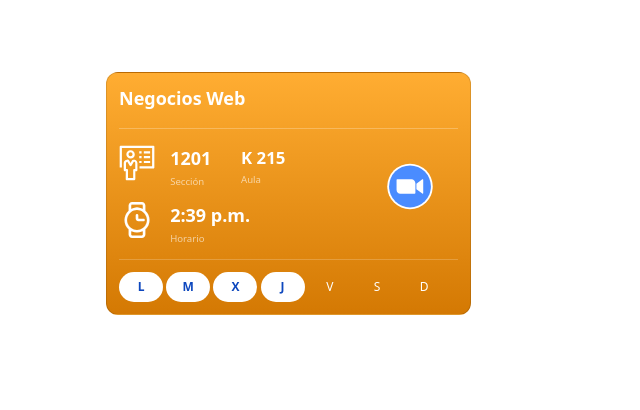
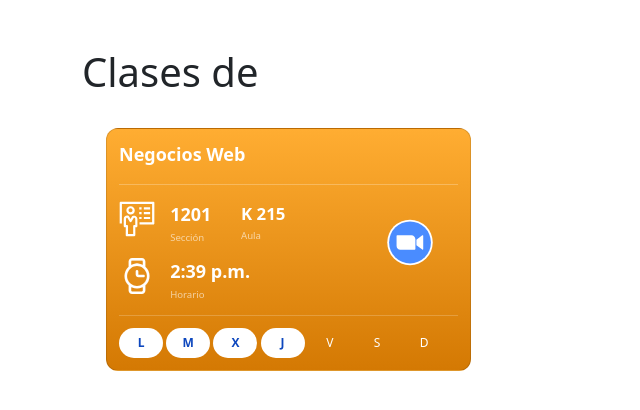
Before and after one commit to AmadeusLiz/GestorAcademico, a Django app: template app_academico/templates/academico/clasesMatriculadas.html in a window 1280 px wide. Shown: the part 66-476 px from the top of the page, without its empty margins (0-640 px from the left). Run offline with Django 3.2, Linux system fonts and the light colour scheme; the template is opened without the code that fills it: values that come from a table or form of the project are taken from there, others are empty; data comes from the database, SQL or seed files in the repository; some libraries are stand-ins or nearby versions.

Commit message:
titulo en clases matriculadas

```diff
--- a/app_academico/templates/academico/clasesMatriculadas.html
+++ b/app_academico/templates/academico/clasesMatriculadas.html
@@ -18,21 +18,22 @@
         <a class="nav-link"href="{% url 'academico:clasesdocente' %}" >Boleta</a>
 
     {% else %}
-        <a class="nav-link"href="{% url 'academico:notas' %}" >Notas</a>
-        <a class="nav-link"href="{% url 'academico:editar_perfil_alumnos' %}" >Perfil</a>
-        <a class="nav-link"href="{% url 'academico:clasesMatricula' %}" >Clases</a>
-        <a class="nav-link"href="{% url 'academico:boletaAlumno' %}" >Boleta</a>
-        <a class="nav-link"href="{% url 'academico:ofertaAlumno' %}" >Matricula</a>
+        <a class="nav-link" href="{% url 'academico:notas' %}">Notas</a>
+        <a class="nav-link" href="{% url 'academico:editar_perfil_alumnos' %}">Perfil</a>
+        <a class="nav-link" href="{% url 'academico:clasesMatricula' %}">Clases</a>
+        <a class="nav-link" href="{% url 'academico:boletaAlumno' %}">Boleta</a>
+        <a class="nav-link" href="{% url 'academico:ofertaAlumno' %}">Matricula</a>
     {% endif %}
 {% endblock %}
 
 {% block container %}
+    <h1 class="titulo">Clases de {{ user.username }}</h1>
 
     {% for c in m %}
 
 
         <style>
-.cards{
+            .cards {
                 padding: 1em;
                 margin: 1em;
                 display: inline-block;
```
Lines whose indentation alone changed are shown as unchanged.
